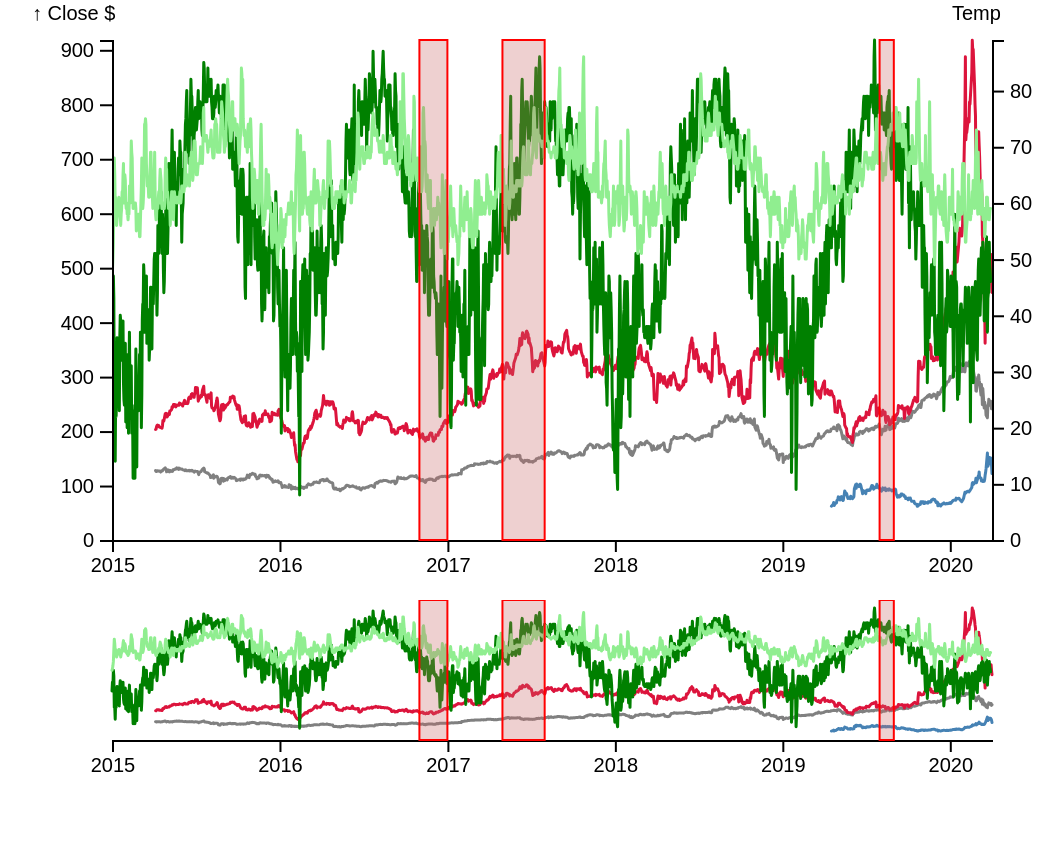
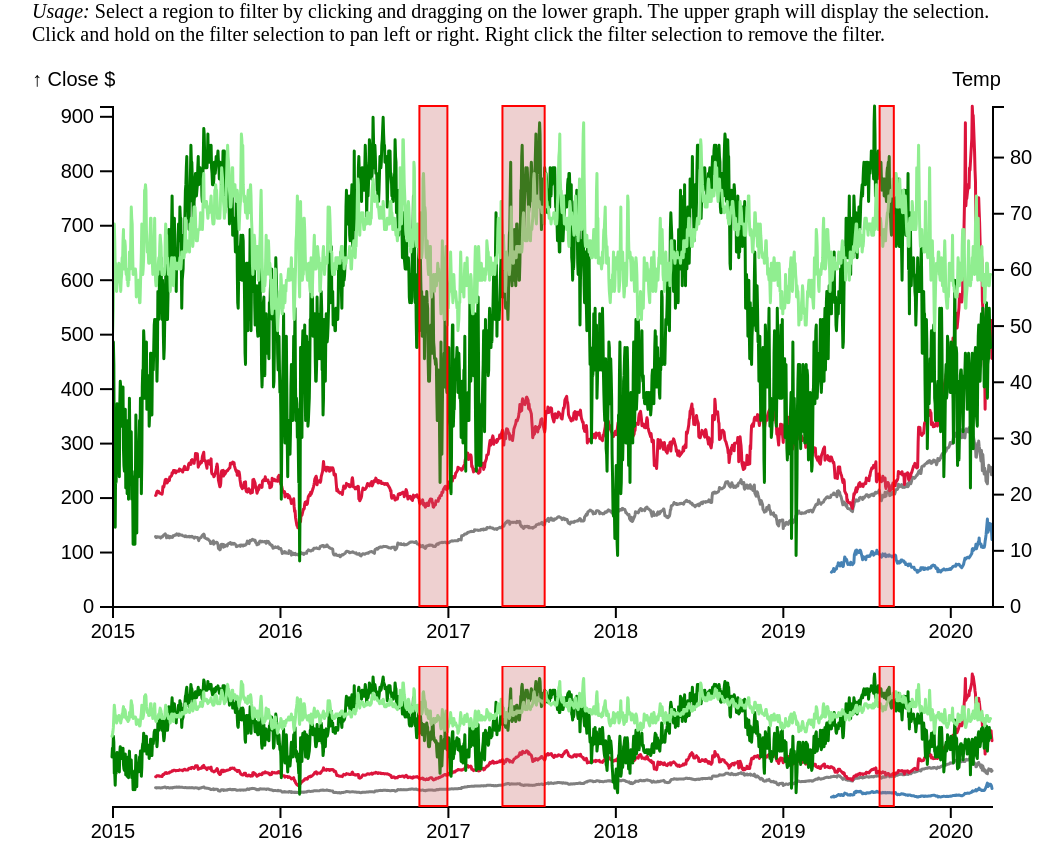
Before and after one commit to Agora-VR/d3-graphing-demo, a plain HTML site: page index.html in a window 1280 px wide. Shown: the whole page, without its empty margins (108-1171 px from the left). Before the commit the page ends 800 px from the top, so only its background shows below. Drawn offline with nearby package versions, Linux system fonts and the light colour scheme.

Commit message:
Add instructions to filterable graph

```diff
--- a/index.html
+++ b/index.html
@@ -8,11 +8,19 @@
       max-width: 1000px;
 
       margin: 0 auto;
+
+      font-size: 20px;
     }
   </style>
 </head>
 <body>
-
+  <p>
+    <em>Usage:</em>
+    Select a region to filter by clicking and dragging on the lower graph.
+    The upper graph will display the selection.
+    Click and hold on the filter selection to pan left or right.
+    Right click the filter selection to remove the filter.
+  </p>
 </body>
 <script src="https://d3js.org/d3.v5.min.js"></script>
 <script src="brushing.js"></script>
```
